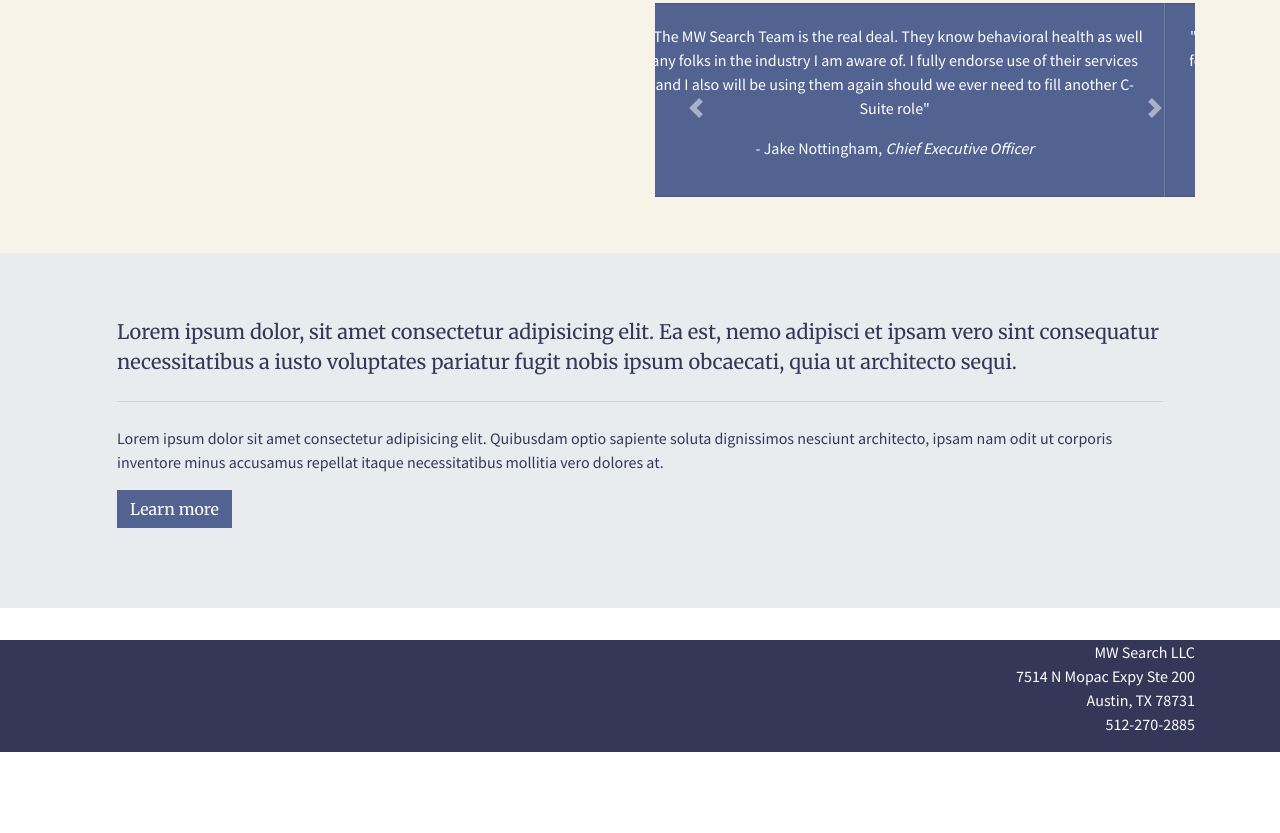
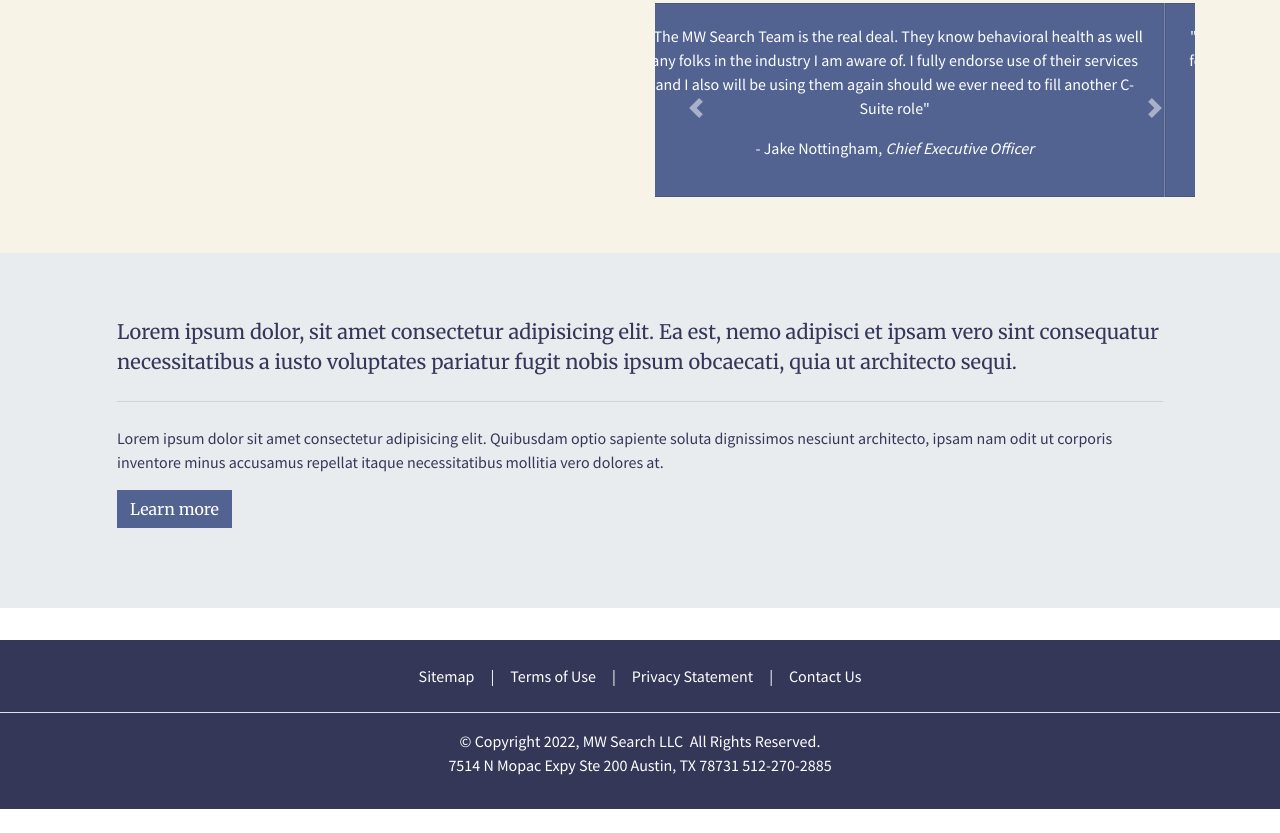
Before and after one commit to BoClaypool/mwsearch2, a website: page index.html in a window 1280 px wide. Shown: the part 400-1233 px from the top of the page. Before the commit the page ends 1152 px from the top, so only its background shows below. Drawn offline with nearby package versions, Linux system fonts and the light colour scheme.

Commit message:
further tweaks

```diff
--- a/index.html
+++ b/index.html
@@ -121,10 +121,9 @@
   </div>
 </div>
 
-<footer class ="footer bg-dark text-white">
+<!-- <footer class ="footer bg-dark text-white">
   <div class = "container">
       <div class="row">
-
           <div class="col-md-12 bg-dark text-right">
             <ul class="list-inline">
               <li>MW Search LLC</li>
@@ -132,10 +131,30 @@
               <li>Austin, TX 78731</li>
               <li>512-270-2885</li>
            </ul>
+          </div>
+      </div>
+    </div> -->
+</footer>
+<footer class="py-3 my-4 bg-dark text-white">
+  <ul class="nav justify-content-center border-bottom pb-3 mb-3">
+    <li class="nav-item">
+      <a href="#" class="nav-link px-2 text-white">Sitemap&nbsp;&nbsp;&nbsp;&nbsp;&nbsp;|</a>
+    </li>
+    <li class="nav-item">
+      <a href="#" class="nav-link px-2 text-white">Terms of Use&nbsp;&nbsp;&nbsp;&nbsp;&nbsp;|</a>
+    </li>
+    <li class="nav-item">
+      <a href="#" class="nav-link px-2 text-white">Privacy Statement&nbsp;&nbsp;&nbsp;&nbsp;&nbsp;|</a>
+    </li>
+    <li class="nav-item">
+      <a href="#" class="nav-link px-2 text-white">Contact Us</a>
+    </li>
+  </ul>
+    <p class="text-center text-white">© Copyright 2022, MW Search LLC &nbsp;All Rights Reserved. <br>7514 N Mopac Expy Ste 200 Austin, TX 78731 512-270-2885</p>
+</footer>
 
-      </div>
-    </div>
-</footer>
+
+
 
     <!-- Optional JavaScript -->
     <!-- jQuery first, then Popper.js, then Bootstrap JS -->
```
